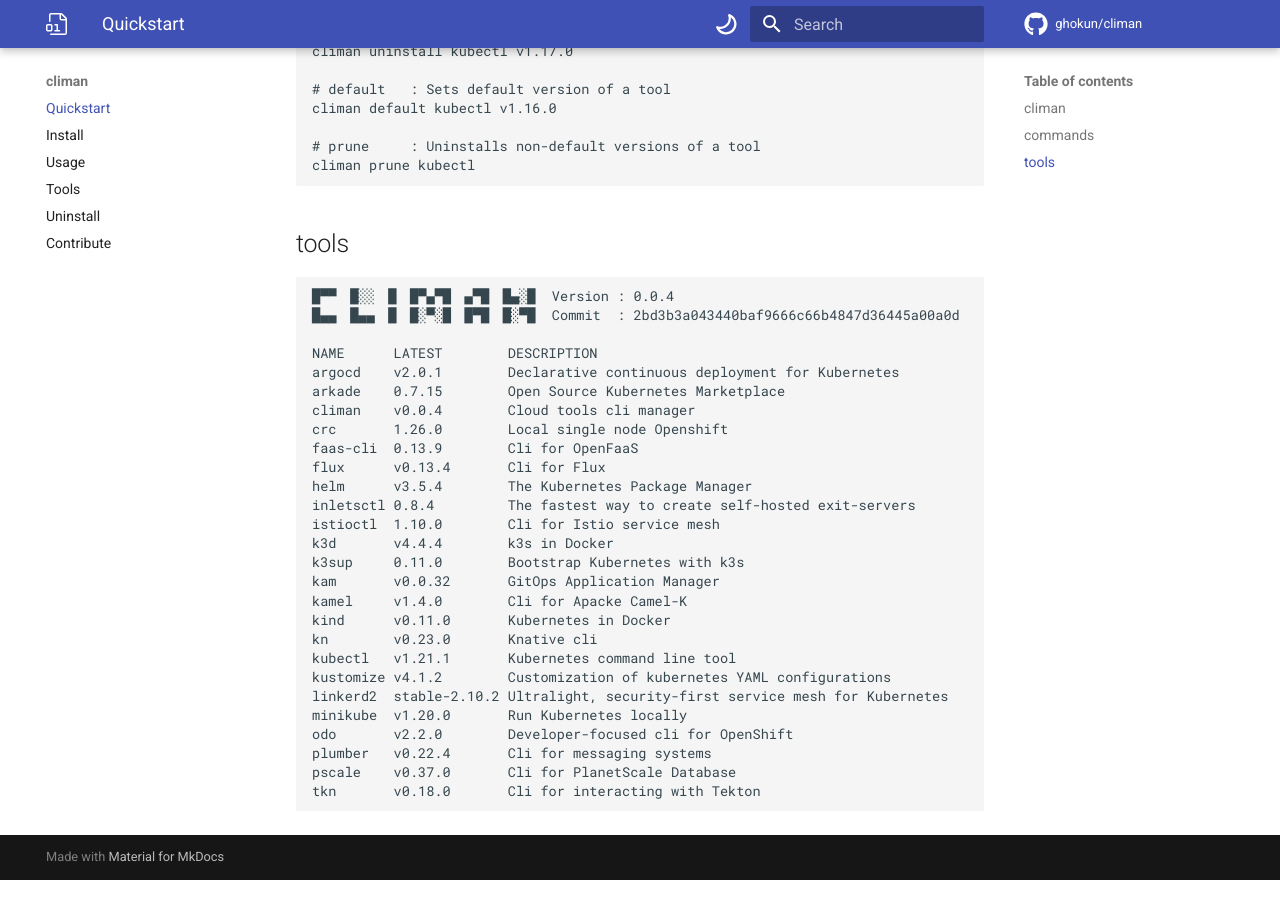
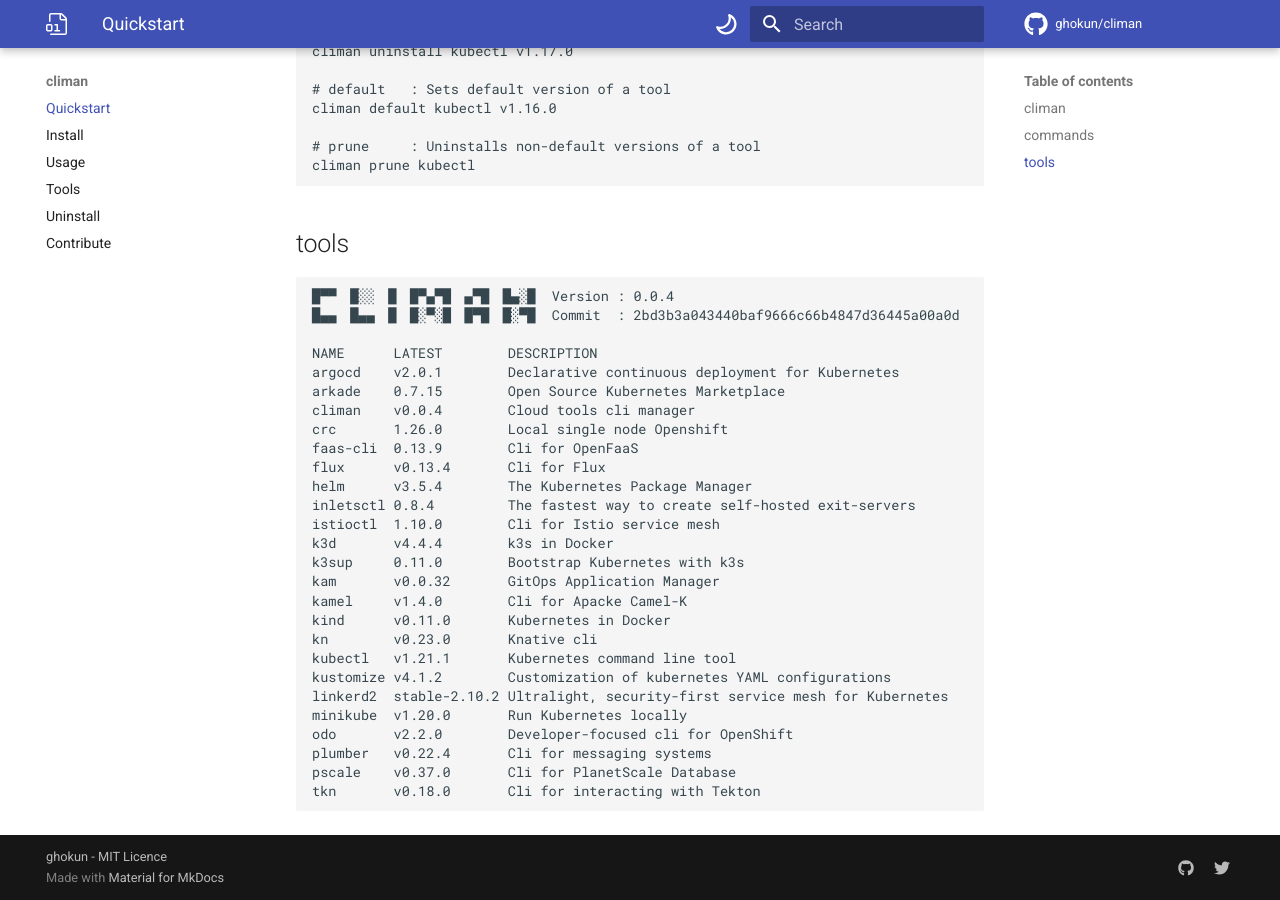
Before and after one commit to ghokun/climan-runner, an MkDocs documentation site: the page built from docs/index.md, in a window 1280 px wide and 900 px high, scrolled down 1126 px. Built offline with MkDocs 1.6.1 and Material for MkDocs 9.7.7, drawn with Linux system fonts in a browser that asks for light colours; comment, search, counter and statistics services are not loaded.

Commit message:
Add links
Signed-off-by: ghokun <gokhun@gmail.com>

```diff
--- a/mkdocs.yml
+++ b/mkdocs.yml
@@ -29,3 +29,14 @@
 repo_name: ghokun/climan
 repo_url: https://github.com/ghokun/climan
 edit_uri: https://github.com/ghokun/climan-runner/edit/main/docs/
+
+extra:
+  social:
+    - icon: fontawesome/brands/github
+      link: https://github.com/ghokun
+      name: ghokun on Github
+    - icon: fontawesome/brands/twitter
+      link: https://twitter.com/ghokun
+      name: ghokun on Twitter
+
+copyright: ghokun - MIT Licence
```
